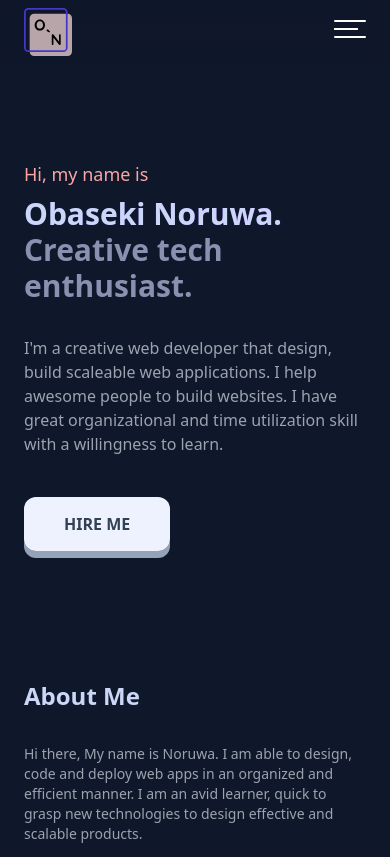
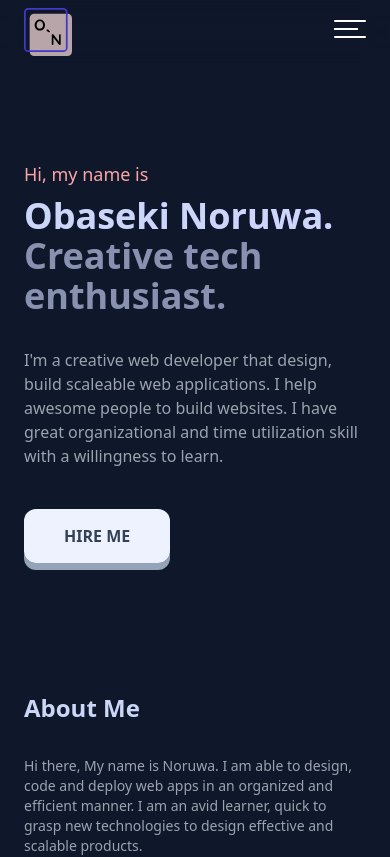
Before and after one commit to noruwa03/myportfolio, a React (Vite) app: page / in a window 390 px wide. Shown: the top 857 px of the page. Built offline with nearby package versions, Linux system fonts and the light colour scheme.

Commit message:
increase font size for hero section

```diff
--- a/src/App.tsx
+++ b/src/App.tsx
@@ -396,10 +396,10 @@ function App() {
           <h1 className="lg:text-2xl text-lg  font-normal dark:font-medium dark:text-red-300 text-red-400 lg:mb-8 mb-2">
             Hi, my name is
           </h1>
-          <h2 className="lg:text-7xl sm:text-5xl  text-3xl text-transparent bg-clip-text bg-gradient-to-r from-blue-900 to-purple-600 dark:text-[#ccd6f6] font-extrabold lg:my-2 my-0">
+          <h2 className="lg:text-7xl sm:text-5xl  text-4xl text-transparent bg-clip-text bg-gradient-to-r from-blue-900 to-purple-600 dark:text-[#ccd6f6] font-extrabold lg:my-2 my-0">
             Obaseki Noruwa.
           </h2>
-          <h3 className="lg:text-6xl sm:text-5xl text-3xl text-indigo-800 dark:text-[#8892b0] font-extrabold lg:my-0 my-0">
+          <h3 className="lg:text-6xl sm:text-5xl text-4xl text-indigo-800 dark:text-[#8892b0] font-extrabold lg:my-0 my-0">
             Creative tech enthusiast.
           </h3>
           <p className="lg:w-3/5 w-5/5 mt-8 sm:mb-10  mb-14  lg:text-lg text-base text-slate-700 dark:text-gray-400 font-medium">
--- a/src/assets/styles/output.css
+++ b/src/assets/styles/output.css
@@ -1038,6 +1038,11 @@ video {
   line-height: 1.25rem;
 }
 
+.text-4xl {
+  font-size: 2.25rem;
+  line-height: 2.5rem;
+}
+
 .font-bold {
   font-weight: 700;
 }
```
